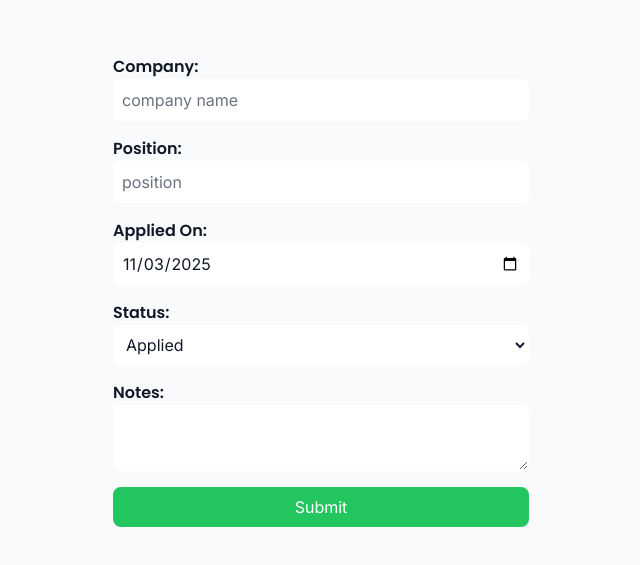
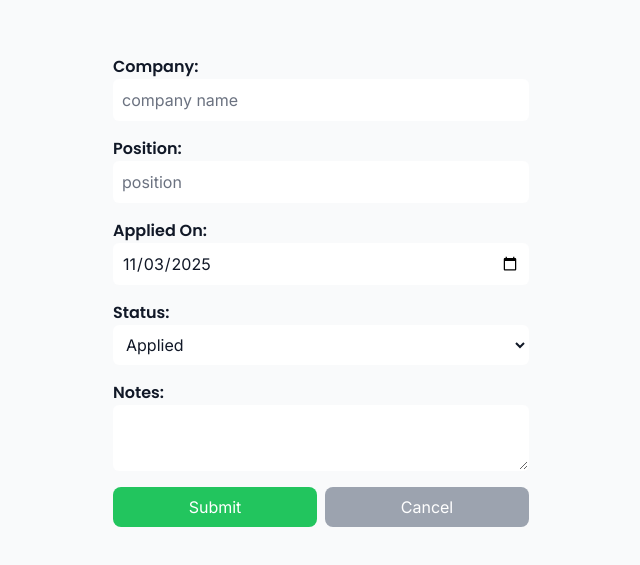
Before and after one commit to Maryam1982/job-applications-tracker, a Next.js app: page /add in a window 1280 px wide. Shown: the part 129-694 px from the top of the page, without its empty margins (319-959 px from the left). Built offline with nearby package versions, Linux system fonts and the light colour scheme.

Commit message:
Improve UI/UX

```diff
--- a/app/components/JobForm.tsx
+++ b/app/components/JobForm.tsx
@@ -2,6 +2,7 @@ import { useState } from "react";
 import { cn } from "@/lib/utils";
 import { ApplicationCreate, ApplicationUpdate } from "../types";
 import { STATUS_LIST } from "../constants";
+import { useRouter } from "next/navigation";
 
 interface JobFormProps<T> {
   onSubmit: (data: T) => Promise<void>;
@@ -40,6 +41,8 @@ export default function JobForm<
   });
   const [isSubmitting, setIsSubmitting] = useState(false);
   const [message, setMessage] = useState("");
+
+  const router = useRouter();
 
   async function handleSubmit(e: React.FormEvent<HTMLFormElement>) {
     e.preventDefault();
@@ -206,13 +209,24 @@ export default function JobForm<
             className="w-full p-2 border border-border-divider rounded"
           ></textarea>
         </label>
+        <div className="flex gap-2 justify-between w-full">
           <button
             type="submit"
-          className="w-full bg-primary hover:bg-primary-dark"
+            className="flex-1 bg-primary hover:bg-primary-dark"
             disabled={isSubmitting}
           >
             {isSubmitting ? "Submitting..." : "Submit"}
           </button>
+
+          <button
+            type="button"
+            className="flex-1 bg-border-focus hover:bg-text-secondary w-full"
+            onClick={() => router.push("/")}
+          >
+            Cancel
+          </button>
+        </div>
+
         {message && <p className="text-sm text-center mt-2">{message}</p>}
       </form>
     </div>
--- a/app/components/SelectBar.tsx
+++ b/app/components/SelectBar.tsx
@@ -35,30 +35,35 @@ export default function SelectBar({
   ];
 
   return (
-    <div className="flex flex-col gap-2">
+    <div className="grid grid-cols-1 gap-2 sm:grid-cols-3">
+      {/* Search */}
       <input
         placeholder="Search..."
         type="text"
         value={searchTerm}
         onChange={(e) => setSearchTerm(e.target.value)}
+        className="w-full sm:col-span-2 order-1"
       />
-      <div className="flex flex-col sm:flex-row justify-between gap-2">
+
+      {/* Status */}
       <select
         value={status}
         onChange={(e) => setStatus(e.target.value as ApplicationStatus)}
-          className="text-sm"
+        className="text-sm w-full order-2"
       >
-          <option value="">All Statuses</option>
+        <option value="">Status (Any)</option>
         {STATUS_LIST.map((item, index) => (
           <option value={item} key={index}>
             {item}
           </option>
         ))}
       </select>
+
+      {/* Company */}
       <select
         value={company}
         onChange={(e) => setCompany(e.target.value)}
-          className="text-sm"
+        className="text-sm w-full order-3"
       >
         <option value="">All Companies</option>
         {companies.map((company, index) => (
@@ -67,12 +72,12 @@ export default function SelectBar({
           </option>
         ))}
       </select>
+
+      {/* Date */}
       <select
         value={dateFilter}
-          onChange={(e) => {
-            setDateFilter(e.target.value as DateFilter);
-          }}
-          className="text-sm"
+        onChange={(e) => setDateFilter(e.target.value as DateFilter)}
+        className="text-sm w-full order-4"
       >
         <option value="">Applied (Any Date)</option>
         {DATE_FILTERS.map((item, index) => (
@@ -81,9 +86,10 @@ export default function SelectBar({
           </option>
         ))}
       </select>
-      </div>
-      <Link href="/add" className="w-full sm:w-auto sm:self-end">
-        <button className="bg-primary hover:bg-primary-dark px-3 py-2 rounded-md w-full sm:w-auto sm:self-end">
+
+      {/* Add Application button */}
+      <Link href="/add" className="order-5 sm:order-1 sm:col-span-1">
+        <button className="bg-primary hover:bg-primary-dark px-3 py-2 rounded-md w-full whitespace-nowrap">
           Add Application
         </button>
       </Link>
--- a/app/constants/dateFilters.ts
+++ b/app/constants/dateFilters.ts
@@ -1,5 +1,4 @@
 export const DATE_FILTERS = [
-  "All Dates",
   "Last 7 Days",
   "Last 30 Days",
   "This Month",
--- a/app/page.tsx
+++ b/app/page.tsx
@@ -13,7 +13,7 @@ export default async function Home() {
     return <p className="text-center text-error mt-8">{message}</p>;
   }
   return (
-    <main className="max-w-2xl mx-auto p-6">
+    <main className="max-w-3xl mx-auto p-6">
       <h1 className="text-center text-2xl font-semibold mb-6">
         Job Applications Tracker
       </h1>
```
Lines whose indentation alone changed are shown as unchanged.
